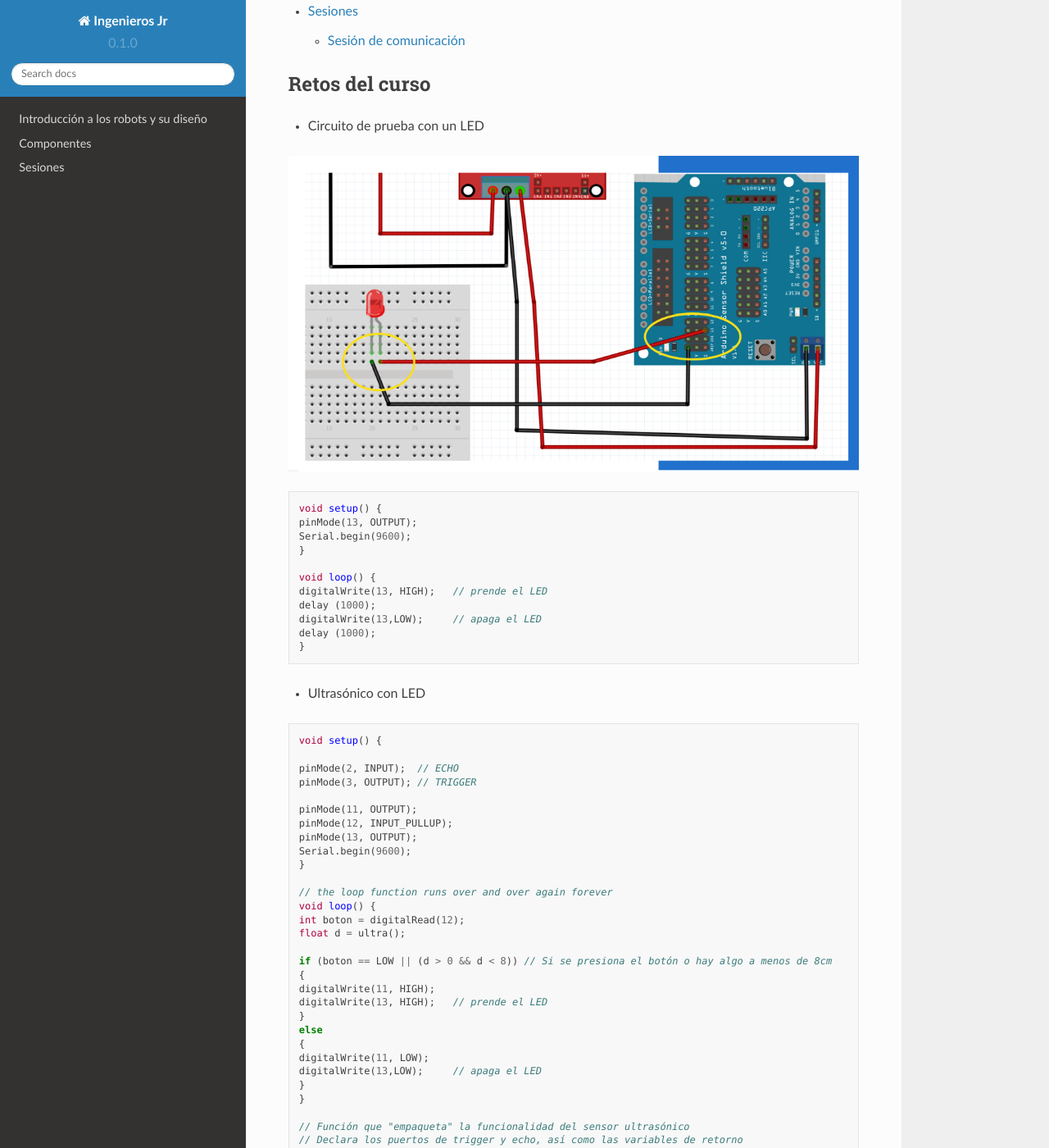
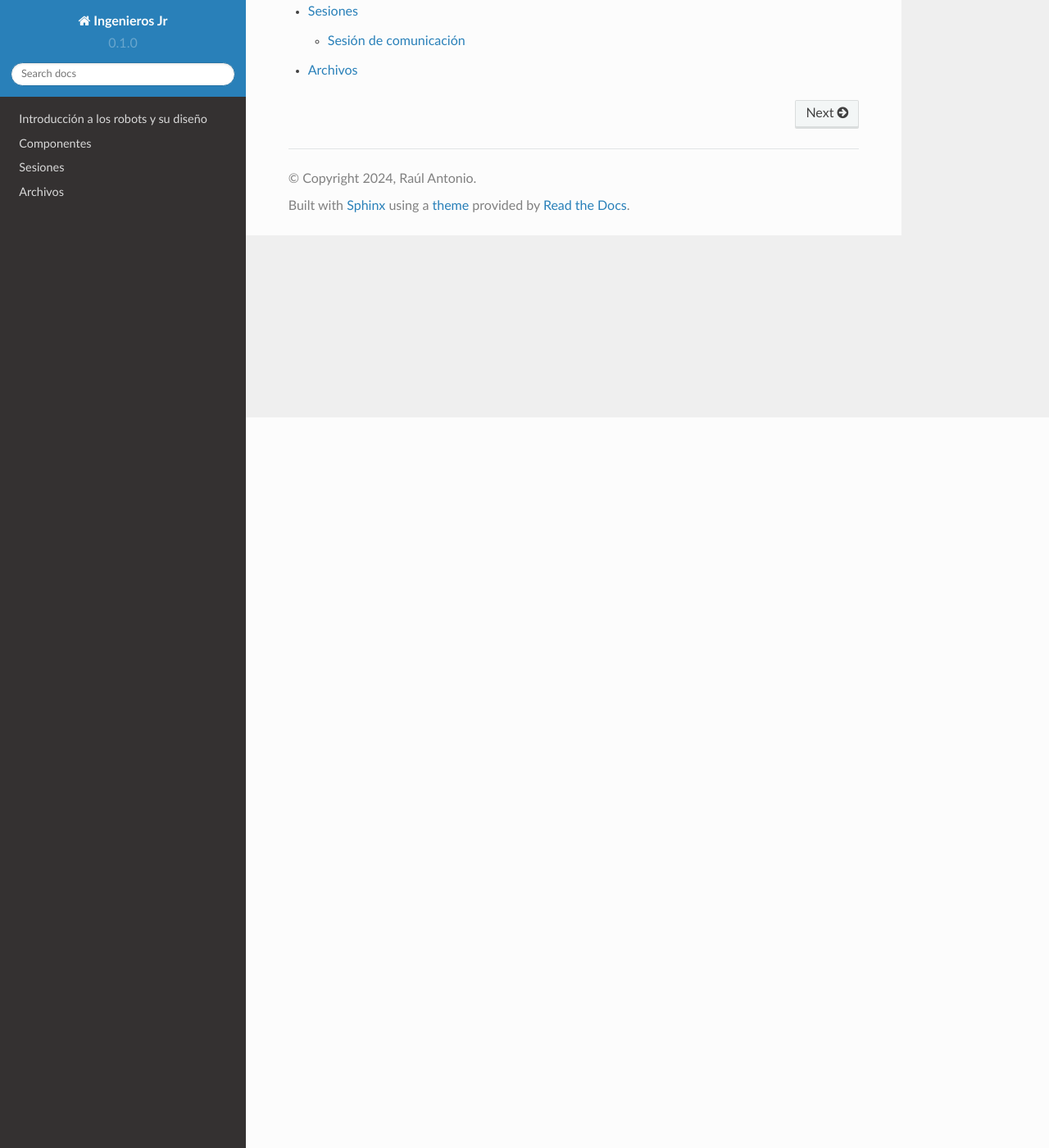
Before and after one commit to Gagis00/Ingenieros-JR, a Sphinx documentation site: the page built from docs/source/index.rst, in a window 1280 px wide and 1400 px high, scrolled down 891 px. Shown: the whole window at 82% size. Built offline with Sphinx 7.4.7 and the Read the Docs theme 2.0.0, drawn with Linux system fonts in a browser that asks for light colours; some of the changed text lies outside the part shown.

Commit message:
Update index.rst

```diff
--- a/docs/source/index.rst
+++ b/docs/source/index.rst
@@ -23,78 +23,4 @@
    Introducción a los robots y su diseño
    componentes
    sesiones
-
-Retos del curso
------------------
-
-- Circuito de prueba con un LED
-
-.. figure:: img/Circuito_de_prueba.png
-
-.. code-block:: c++
-
-   void setup() {
-   pinMode(13, OUTPUT);
-   Serial.begin(9600);
-   }
-
-   void loop() {
-   digitalWrite(13, HIGH);   // prende el LED
-   delay (1000);
-   digitalWrite(13,LOW);     // apaga el LED
-   delay (1000);
-   }
-
-- Ultrasónico con LED
-
-.. code-block:: c++
-
-   void setup() {
-
-   pinMode(2, INPUT);  // ECHO
-   pinMode(3, OUTPUT); // TRIGGER
-
-   pinMode(11, OUTPUT);
-   pinMode(12, INPUT_PULLUP);
-   pinMode(13, OUTPUT);
-   Serial.begin(9600);
-   }
-
-   // the loop function runs over and over again forever
-   void loop() {
-   int boton = digitalRead(12);
-   float d = ultra();
-
-   if (boton == LOW || (d > 0 && d < 8)) // Si se presiona el botón o hay algo a menos de 8cm
-   {
-   digitalWrite(11, HIGH);
-   digitalWrite(13, HIGH);   // prende el LED
-   }
-   else
-   {
-   digitalWrite(11, LOW);
-   digitalWrite(13,LOW);     // apaga el LED
-   }
-   }
-
-   // Función que "empaqueta" la funcionalidad del sensor ultrasónico
-   // Declara los puertos de trigger y echo, así como las variables de retorno
-   float ultra()
-   {
-   int trigger = 3;                            //Pin digital 2 para el Trigger del sensor
-   int echo = 2;                               //Pin digital 3 para el Echo del sensort
-   float tiempo_de_espera,distancia;
-
-   digitalWrite (trigger,LOW);               // ponemos en bajo el pin 8 durante 2 microsegundos
-   delayMicroseconds(2);
-   digitalWrite (trigger, HIGH);             // ahora ponemos en alto pin 8 durante 10 microsegundos;
-   delayMicroseconds (10);                   // pues este el momento en que emite el sonido durante 10 segungos
-   digitalWrite (trigger, LOW);              // ahora ponemos en bajo pin 8
-   tiempo_de_espera = pulseIn(echo,HIGH);   // pulseIn, recoge la señal del sonido que emite el trigger
-   distancia =(tiempo_de_espera/2)/29.15;    // formula para hallar la distancia
-   serial.print (distancia);                 // imprimimos la distancia en cm
-   Serial.println ("cm");
-   return distancia;
-   }
-
-- Movimiento del robot con los motores
+   Archivos
```
